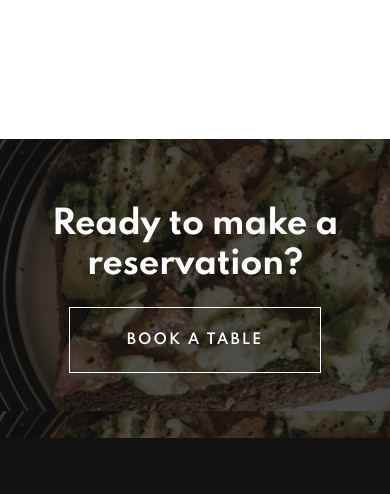
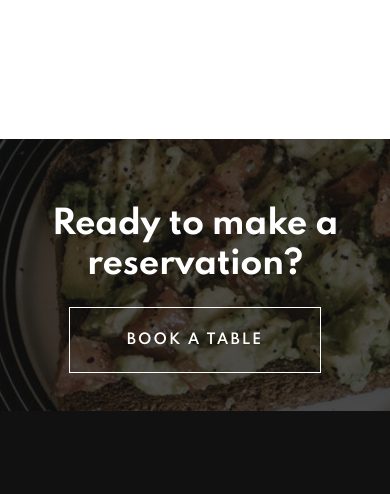
Before and after one commit to Elbraco/dinner-restaurant, a plain HTML site: page index.html in a window 390 px wide. Shown: the part 5260-5754 px from the top of the page. Drawn offline with nearby package versions, Linux system fonts and the light colour scheme.

Commit message:
no-repeat reservation

```diff
--- a/sass/style.scss
+++ b/sass/style.scss
@@ -758,7 +758,7 @@ html {
 }
 
 .reservation {
-  background: url('../img/tablet/reservation.png');
+  background: url('../img/tablet/reservation.png') no-repeat;
   background-color: var(--color-codGray);
 
   &__container {
```
Also changed, not shown: css/style.css.
